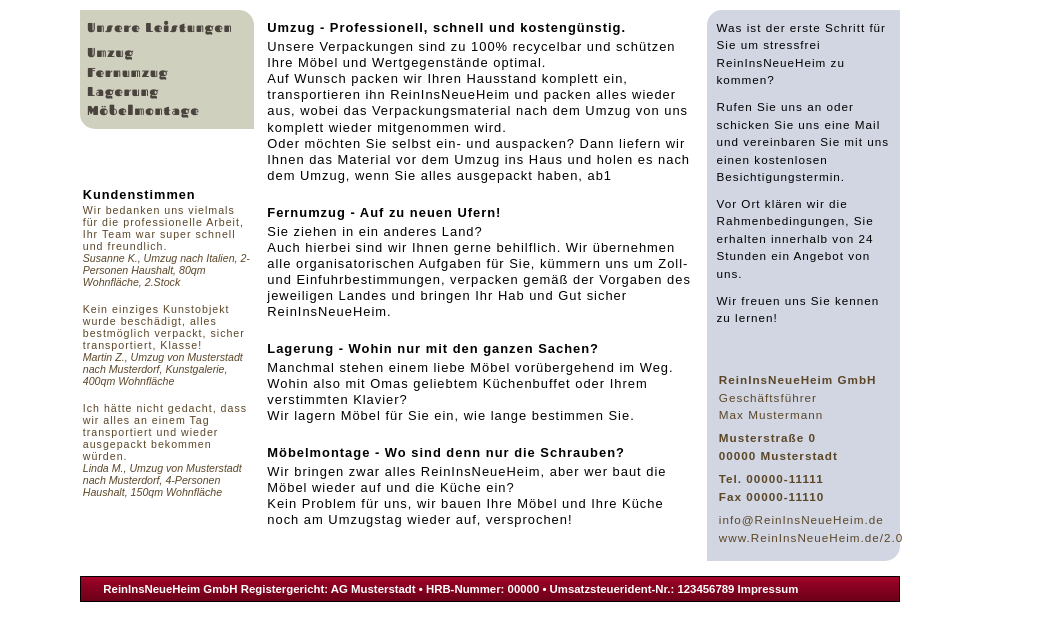
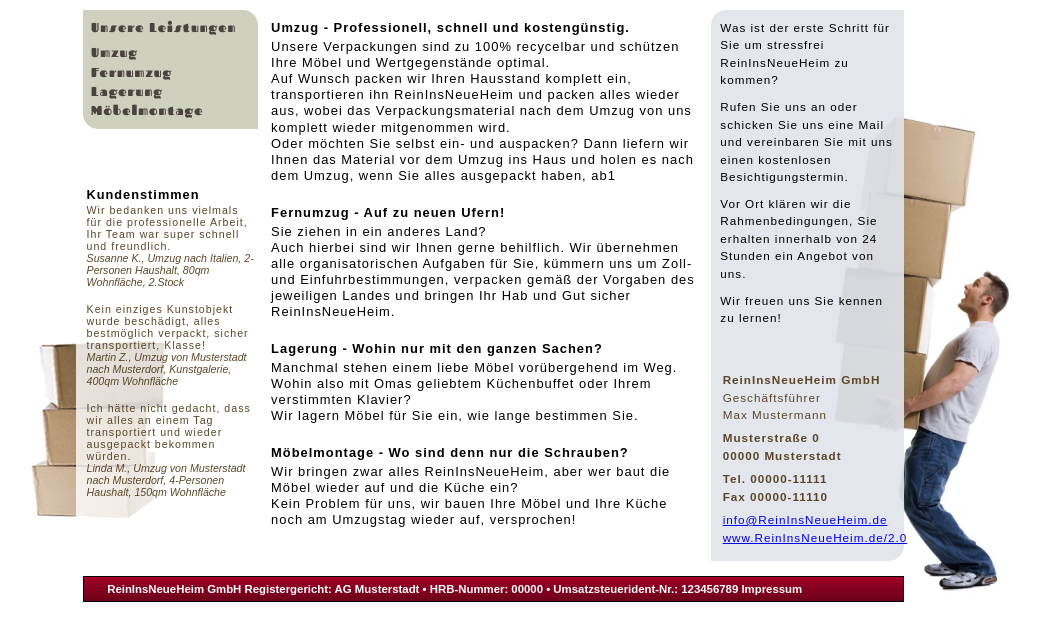
Before and after one commit to Thomas-Thurzo/ReinInsNeueHeim-GmbH, a plain HTML site: page index.html in a window 1280 px wide. Shown: the part 135-776 px from the top of the page, without its empty margins (150-1191 px from the left). Drawn offline with Linux system fonts and the light colour scheme.

Commit message:
Fertigstellung CSS

```diff
--- a/css/main.css
+++ b/css/main.css
@@ -1,6 +1,6 @@
 @font-face {
     font-family: Fascinate;
-    src: url("/fonts/Fascinate-Regular.ttf");
+    src: url("../fonts/Fascinate-Regular.ttf");
 }
 
 /* Default Setting */
@@ -132,14 +132,25 @@ ul {
 
 /* ID Selektoren */
 
+#site {
+    width:1040px;
+    margin-top:0;
+    margin-right:auto;
+    margin-bottom:1em;
+    margin-left:auto;
+    background-image:url(../img/bg.png);
+    background-position:bottom right;
+    background-repeat:no-repeat;
+}
+
 #gesamt {
     width: 54em;
-    background-color: #fff;
+    background-color: rgba(255, 255, 255, 0.8);
     font-size: 95%;
     margin-top: 1em;
     margin-right: auto;
     margin-left: auto;
-    padding: 0.5em;
+    padding:0.5em 0em 0.5em 0.5em;
 }
 
 #links aside h3 {
@@ -166,7 +177,7 @@ ul {
 #rechts {
     width: 11.5em;
     float: right;
-    background-color: #d1d6e2;
+    background-color: rgba(209, 214, 226, 0.6);
     line-height: 115%;
     margin-bottom: 1em;
     padding: 0.6em;
--- a/index.html
+++ b/index.html
@@ -10,6 +10,7 @@
 </head>
 
 <body>
+    <div id="site">
         <div id="gesamt">
             <header>
                 <div id="bild"><img src="img/header.png" width="149" height="82" alt="Möbeltransport">
@@ -132,8 +133,10 @@
                         <p>Tel. 00000-11111 <br>
                             Fax 00000-11110
                         </p>
-                    <p class="normal">info@ReinInsNeueHeim.de <br>
-                        www.ReinInsNeueHeim.de/2.0</p>
+                        <p class="normal">
+                            <a href="mailto:info@ReinInsNeueHeim.de">info@ReinInsNeueHeim.de</a>
+                            <a href="http://www.ReinInsNeueHeim.de/2.0">www.ReinInsNeueHeim.de/2.0</a>
+                        </p>
                     </div><!-- Ende div adresse-->
                 </aside><!-- Ende aside Kontaktdaten-->
             </div><!-- Ende div rechts-->
@@ -142,9 +145,11 @@
                 ReinInsNeueHeim GmbH <span>Registergericht: AG Musterstadt
                     &#8226; HRB-Nummer: 00000 &#8226; Umsatzsteuerident-Nr.:
                     123456789 Impressum</span>
-        </footer><!--Ende footer Fussbereich-->
+            </footer>
+            <!--Ende footer Fussbereich-->
 
         </div><!-- Ende div gesamt -->
+    </div><!-- Ende div site -->
 
 </body>
 
```
Lines whose indentation alone changed are shown as unchanged.
